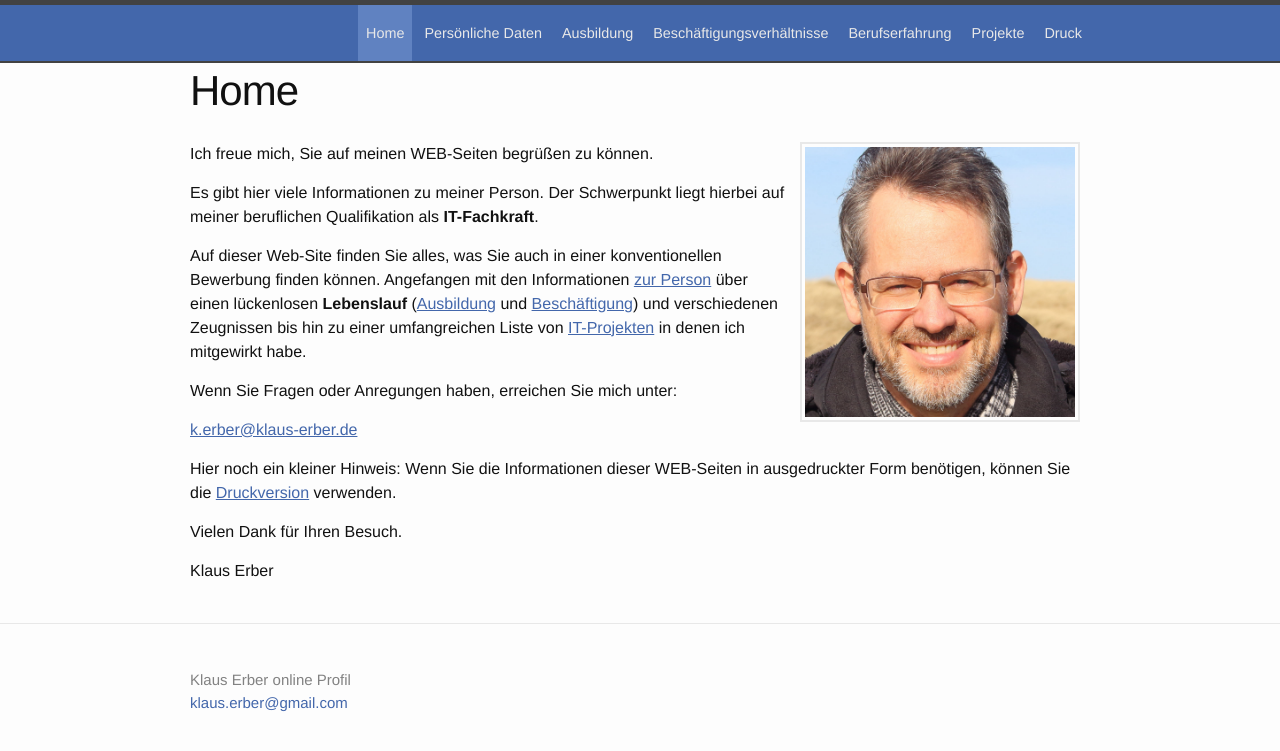
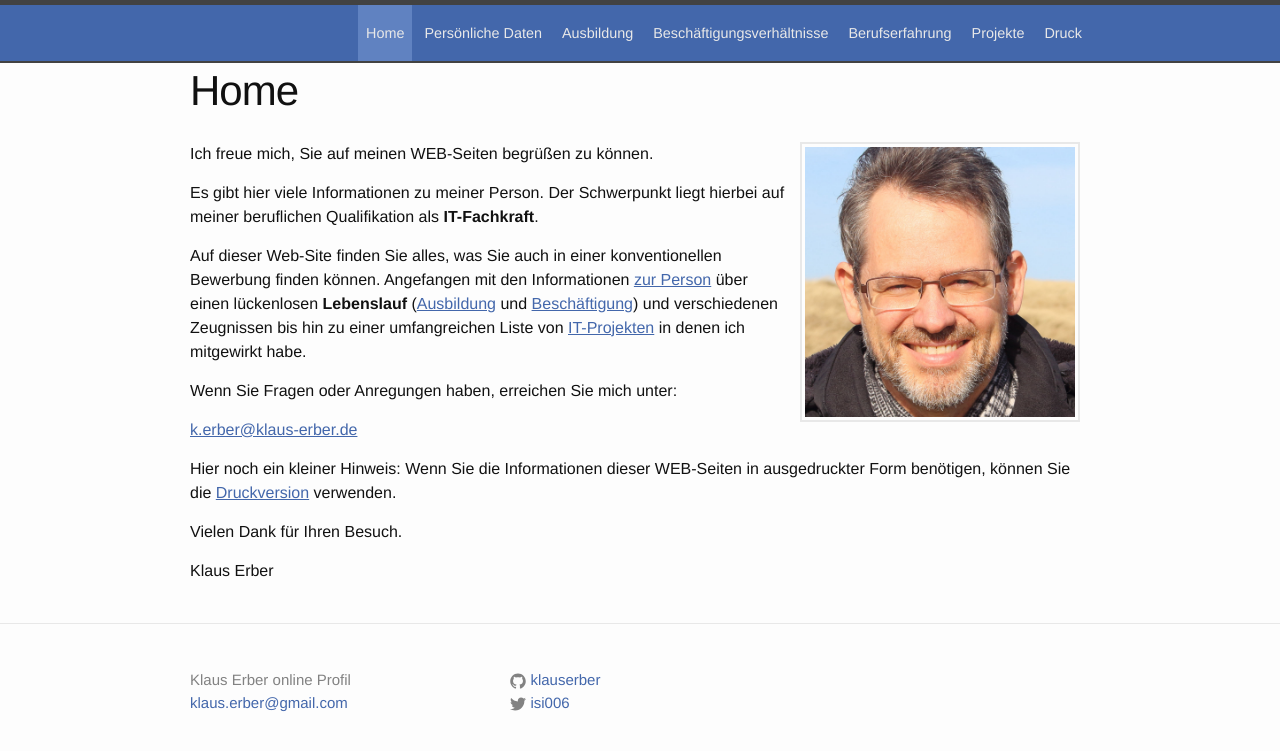
Before and after one commit to klauserber/klauserber.github.io, a Jekyll site: the page built from index.md, in a window 1280 px wide. Shown: the top 751 px of the page. Built offline with Jekyll 4.4.1, drawn with Linux system fonts in a browser that asks for light colours.

Commit message:
Update _config.yml

```diff
--- a/_config.yml
+++ b/_config.yml
@@ -6,8 +6,8 @@ description: > # this means to ignore newlines until "baseurl:"
   Der Schwerpunkt liegt hierbei auf meiner beruflichen Qualifikation als IT-Fachkraft.
 baseurl: "" # the subpath of your site, e.g. /blog/
 url: "http://yourdomain.com" # the base hostname & protocol for your site
-twitter_username:
-github_username:
+twitter_username: isi006
+github_username: klauserber
 
 # Build settings
 markdown: kramdown
```
